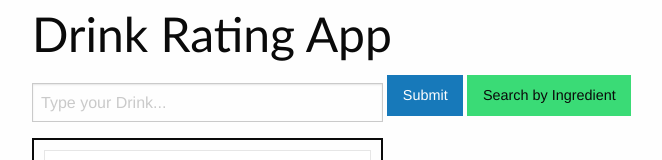
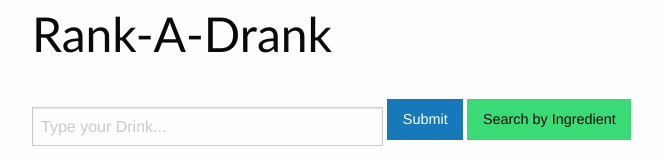
Before and after one commit to andresliu22/rank-a-drank, a plain HTML site: page index.html in a window 1280 px wide. Shown: the top 160 px of the page, without its empty margins (23-685 px from the left). Drawn offline with nearby package versions, Linux system fonts and the light colour scheme.

Commit message:
html/css updates

```diff
--- a/index.html
+++ b/index.html
@@ -19,7 +19,8 @@
 
     <main class="grid-container">
         <header>
-            <h1>Drink Rating App</h1>
+            <h1>Rank-A-Drank</h1>
+            <img class="logo" src="">
         </header>
         <div class="inputdiv">
             <form class="drinkChoice" id="drinkChoice">
```
